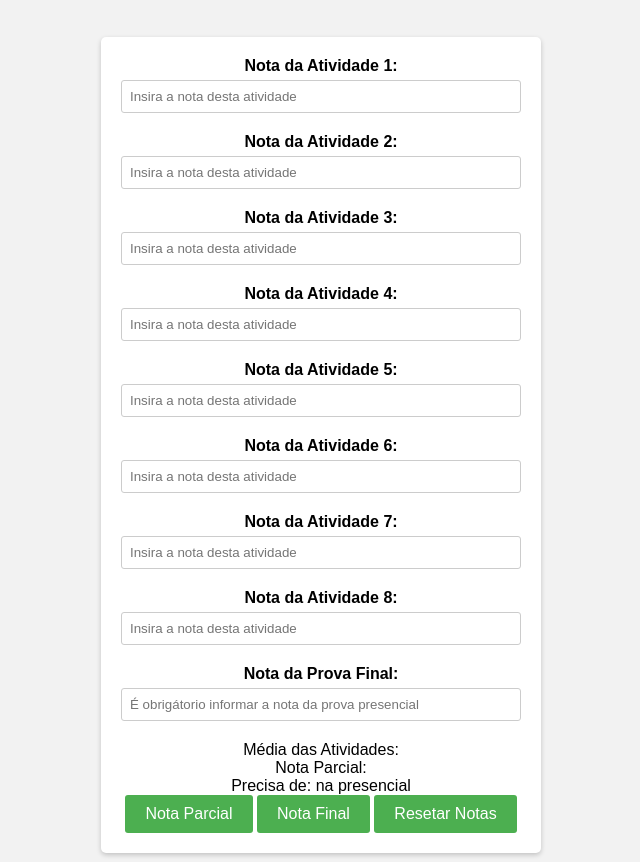
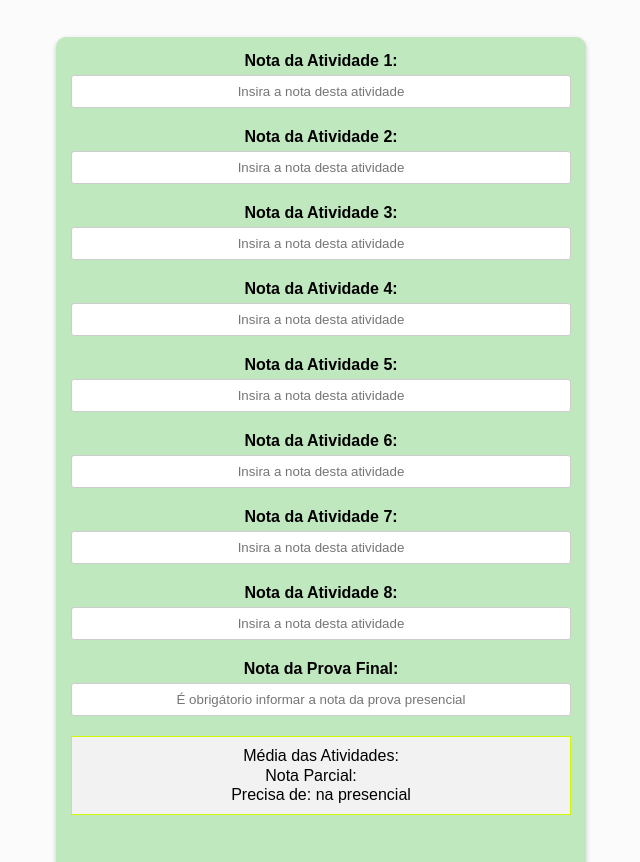
Before and after one commit to Hagliberto/notasIfrn, a plain HTML site: page index.html in a window 1280 px wide. Shown: the part 80-942 px from the top of the page, without its empty margins (319-959 px from the left). Drawn offline with Linux system fonts and the light colour scheme.

Commit message:
Melhorias da interface

```diff
--- a/style.css
+++ b/style.css
@@ -1,6 +1,6 @@
 body {
     font-family: Arial, sans-serif;
-    background-color: #f2f2f2;
+    background-color: #fbfbfb;
     text-align: center;
     margin: 0;
     padding: 0;
@@ -11,12 +11,12 @@ h1 {
 }
 
 .formulario {
-    background-color: #fff;
-    border-radius: 5px;
+    background-color: #c0e8be;
+    border-radius: 10px;
     box-shadow: 0 2px 5px rgba(0, 0, 0, 0.2);
     margin: 40px auto;
-    max-width: 400px;
-    padding: 20px;
+    max-width: 500px;
+    padding: 15px;
 }
 
 .campo {
@@ -35,6 +35,7 @@ input[type="text"] {
     box-sizing: border-box;
     padding: 8px;
     width: 100%;
+    text-align: center;
 }
 
 button {
@@ -52,14 +53,14 @@ button:hover {
     background-color: #45a049;
 }
 
-#resultado-media {
+#parcial {
     font-size: 18px;
     margin-top: 20px;
     padding: 10px;
     border-radius: 3px;
 }
 
-#resultado {
+#final {
     font-size: 18px;
     margin-top: 20px;
     padding: 10px;
@@ -80,3 +81,15 @@ button:hover {
     background-color: #F44336;
     color: white;
 }
+
+.campo-invalido {
+    border: 2px solid red;
+  }
+
+#resultado-box {
+    border: 1px solid #d3f703;
+    padding: 10px;
+    background-color: #f2f2f2;
+    margin-top: 20px;
+    margin-bottom: 10%;
+}
```
